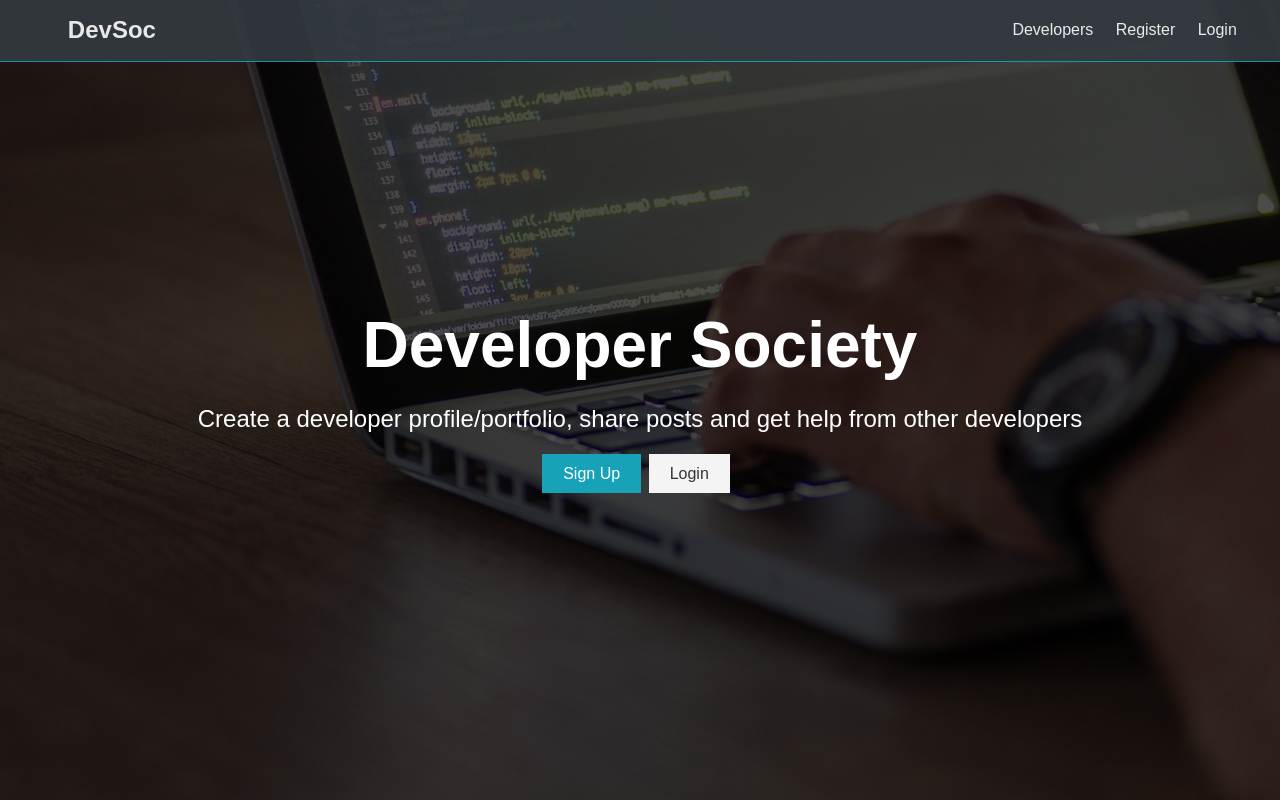
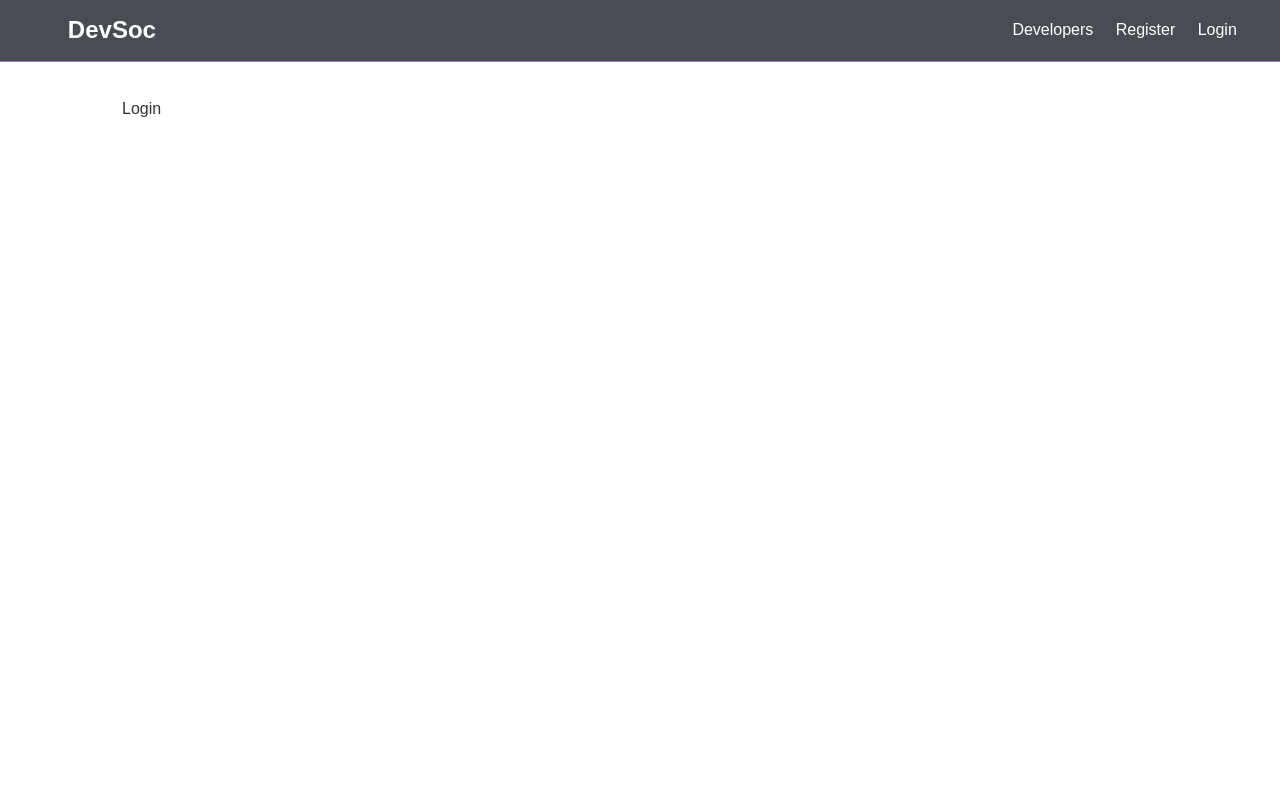
Before and after one commit to KunalManiyar/DevSoc, a React (Create React App) app in the folder client/: page /login in a window 1280 px wide. Built offline with nearby package versions, Linux system fonts and the light colour scheme.

Commit message:
Landing Navbar and App

```diff
--- a/client/src/App.js
+++ b/client/src/App.js
@@ -1,13 +1,23 @@
-import React, { Fragment } from 'react';
-import Navbar from './components/layout/Navbar';
-import Landing from './components/layout/Landing';
+import React, { Fragment } from "react";
+import { BrowserRouter as Router, Route, Switch } from "react-router-dom";
+import Navbar from "./components/layout/Navbar";
+import Landing from "./components/layout/Landing";
+import Register from "./components/auth/Register";
+import Login from "./components/auth/Login";
+import "./App.css";
+const App = () => (
+  <Router>
+    <Fragment>
+      <Navbar />
+      <Route exact path="/" component={Landing} />
+      <section className="container">
+        <Switch>
+          <Route exact path="/register" component={Register} />
+          <Route exact path="/login" component={Login} />
+        </Switch>
+      </section>
+    </Fragment>
+  </Router>
+);
 
-import './App.css';
-
-const App= ()=> (
-  <Fragment>
-    <Navbar />
-    <Landing />
-  </Fragment>
-)
 export default App;
--- /dev/null
+++ b/client/src/components/auth/Login.js
@@ -0,0 +1,6 @@
+import React from "react";
+
+const Login = () => {
+  return <div>Login</div>;
+};
+export default Login;
--- /dev/null
+++ b/client/src/components/auth/Register.js
@@ -0,0 +1,6 @@
+import React from "react";
+
+const Register = () => {
+  return <div>Register</div>;
+};
+export default Register;
--- a/client/src/components/layout/Landing.js
+++ b/client/src/components/layout/Landing.js
@@ -1,9 +1,9 @@
-import React from 'react';
+import React from "react";
+import { Link } from "react-router-dom";
 
-const Landing = () =>{
-
-    return(
-        <section className="landing">
+const Landing = () => {
+  return (
+    <nav className="landing">
       <div className="dark-overlay">
         <div className="landing-inner">
           <h1 className="x-large">Developer Society</h1>
@@ -12,12 +12,16 @@ const Landing = () =>{
             other developers
           </p>
           <div className="buttons">
-            <a href="register.html" className="btn btn-primary">Sign Up</a>
-            <a href="login.html" className="btn btn-light">Login</a>
+            <Link to="/register" className="btn btn-primary">
+              Sign Up
+            </Link>
+            <Link to="/login" className="btn btn-light">
+              Login
+            </Link>
           </div>
         </div>
       </div>
-    </section>
-    )
-}
-export default Landing
+    </nav>
+  );
+};
+export default Landing;
--- a/client/src/components/layout/Navbar.js
+++ b/client/src/components/layout/Navbar.js
@@ -1,19 +1,25 @@
-import React from 'react'
-
-
-const Navbar= ()=> {
-    return(
-        <nav className="navbar bg-dark">
+import React from "react";
+import { Link } from "react-router-dom";
+const Navbar = () => {
+  return (
+    <nav className="navbar bg-dark">
       <h1>
-        <a href="index.html"><i className="fas fa-code"></i> DevSoc</a>
+        <Link to="/">
+          <i className="fas fa-code"></i> DevSoc
+        </Link>
       </h1>
       <ul>
-        <li><a href="profiles.html">Developers</a></li>
-        <li><a href="register.html">Register</a></li>
-        <li><a href="login.html">Login</a></li>
+        <li>
+          <a href="!#">Developers</a>
+        </li>
+        <li>
+          <Link to="/register">Register</Link>
+        </li>
+        <li>
+          <Link to="/login">Login</Link>
+        </li>
       </ul>
     </nav>
-   )
-
-}
+  );
+};
 export default Navbar;
```
Also changed, not shown: client/package.json (+4 -3 lines).
